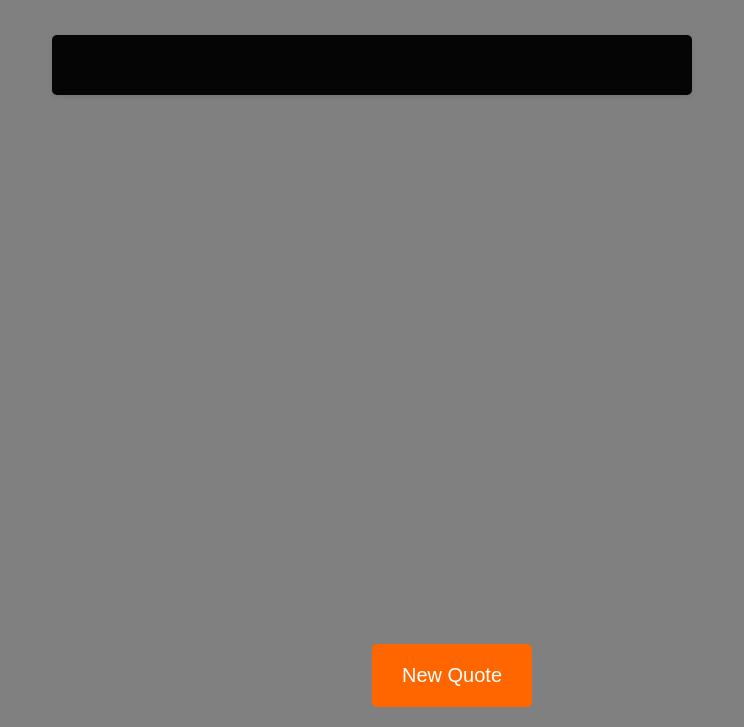
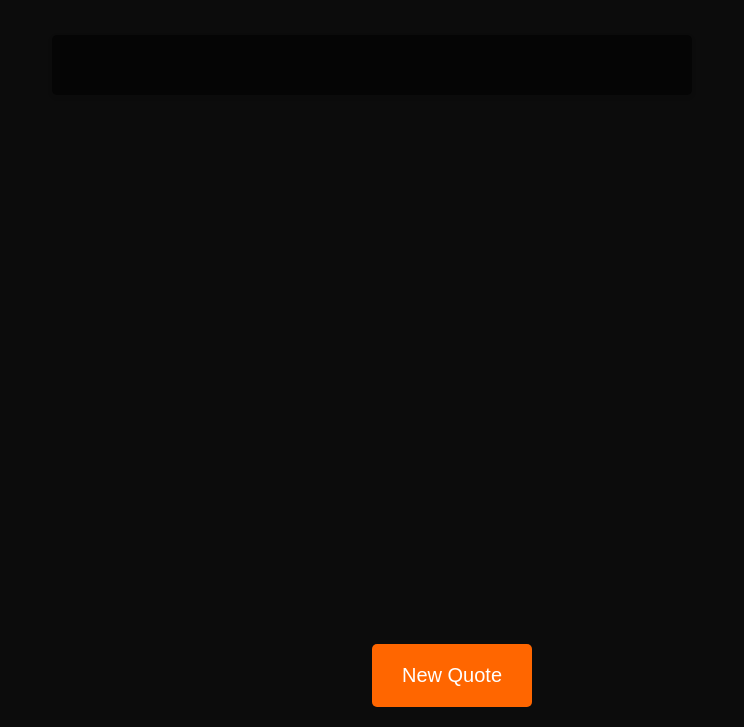
Before and after one commit to wilsonwahome/quote_generator, a plain HTML site: page index.html in a window 1280 px wide. Shown: the part 73-800 px from the top of the page, without its empty margins (268-1012 px from the left). Drawn offline with Linux system fonts and the light colour scheme.

Commit message:
Add the styles for the div, new quote button and the background

```diff
--- a/styles.css
+++ b/styles.css
@@ -2,7 +2,7 @@ body {
   font-family: Arial, sans-serif;
   margin: 0;
   padding: 0;
-  background-color: grey;
+  background-color: #0c0c0c;
   position: relative;
 }
 
```
